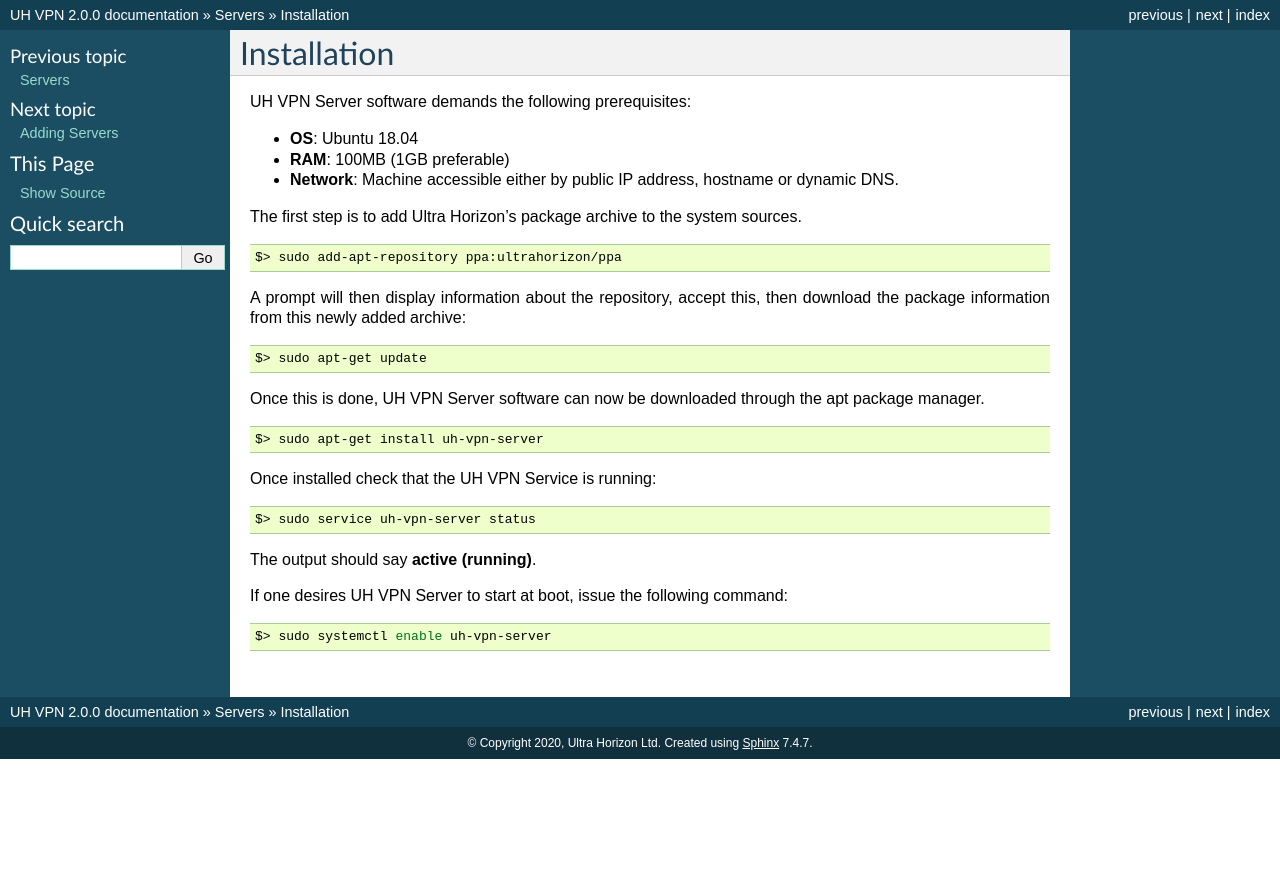
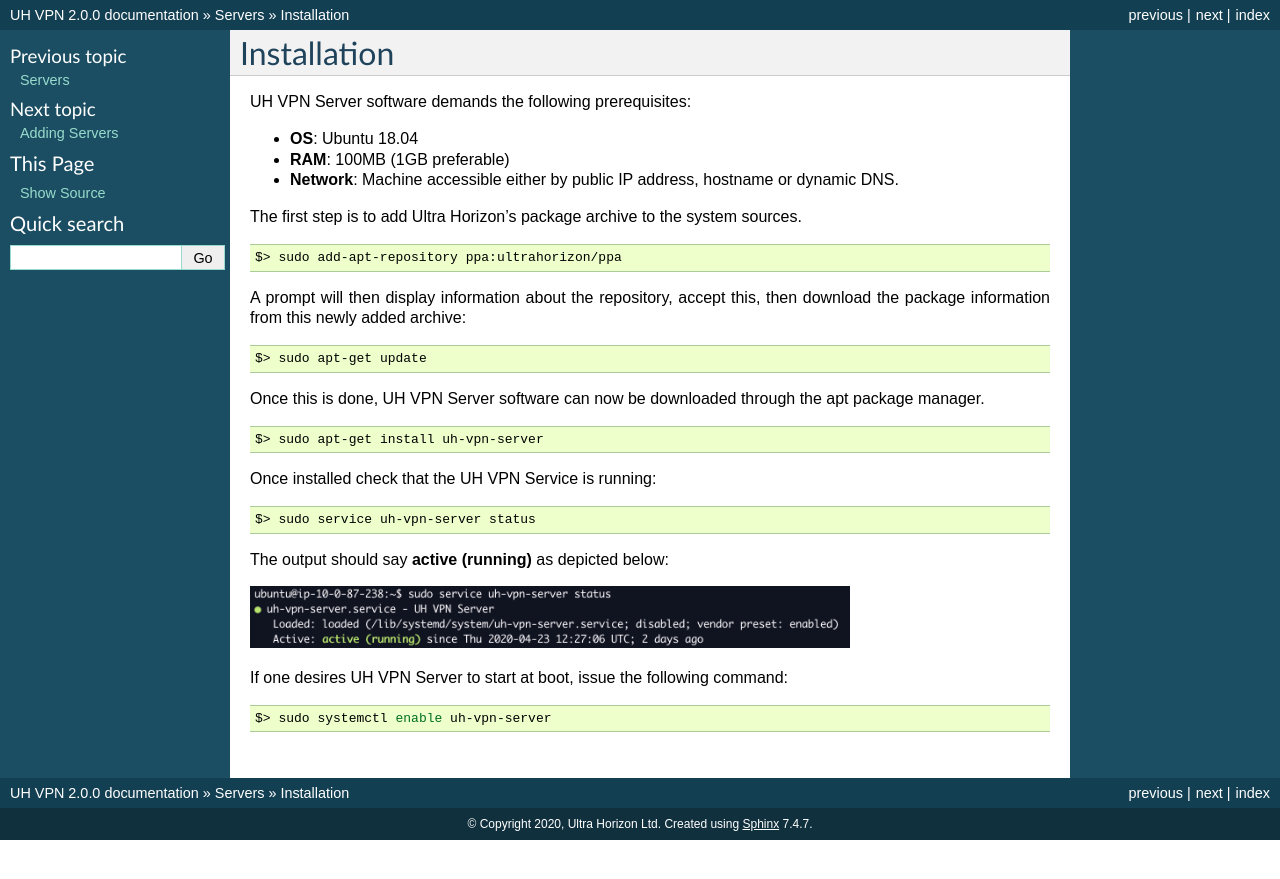
Before and after one commit to ultrahorizon/UH-VPN-Docs, a Sphinx documentation site: the page built from source/servers/installation.rst, in a window 1280 px wide. Shown: the top 879 px of the page. Built offline with Sphinx 7.4.7, drawn with Linux system fonts in a browser that asks for light colours; pages that are not in the unit, such as notebooks, are missing from menus.

Commit message:
Add image for expected service status

```diff
--- a/source/servers/installation.rst
+++ b/source/servers/installation.rst
@@ -32,7 +32,11 @@
 
     $> sudo service uh-vpn-server status
 
-The output should say **active (running)**.
+The output should say **active (running)** as depicted below:
+
+.. image:: /_static/servers/service_status.png
+  :width: 600
+  :alt: Expected status
 
 If one desires UH VPN Server to start at boot, issue the following command:
 
```
Also changed, not shown: source/_static/servers/service_status.png (added).
